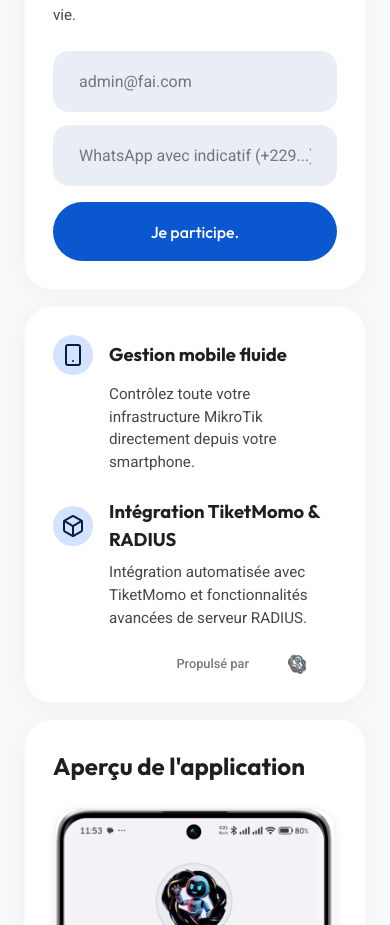
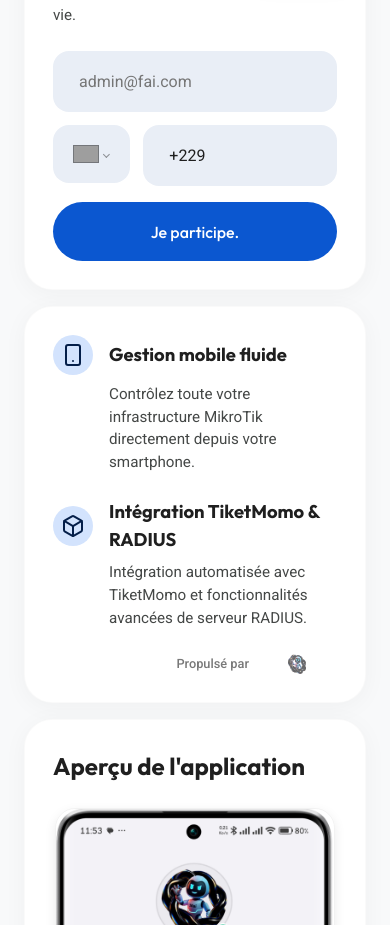
Before and after one commit to JserviceStudio/mikahmo-beta-landing, a Next.js app: page / in a window 390 px wide. Shown: the part 840-1765 px from the top of the page. Built offline with nearby package versions, Linux system fonts and the light colour scheme; grey boxes are pictures that could not be loaded.

Commit message:
feat(ui): implement react-phone-number-input for automatic country code detection and validation

```diff
--- a/package.json
+++ b/package.json
@@ -12,7 +12,8 @@
   "dependencies": {
     "next": "16.2.9",
     "react": "19.2.4",
-    "react-dom": "19.2.4"
+    "react-dom": "19.2.4",
+    "react-phone-number-input": "^3.4.17"
   },
   "devDependencies": {
     "@types/node": "^20",
--- a/src/app/globals.css
+++ b/src/app/globals.css
@@ -312,3 +312,38 @@ h1, h2, h3 {
   width: 24px;
   height: 24px;
 }
+
+/* react-phone-number-input styles */
+.PhoneInput {
+  display: flex;
+  align-items: center;
+  gap: 0.5rem;
+  width: 100%;
+}
+.PhoneInputInput {
+  flex: 1;
+  min-width: 0;
+  width: 100%;
+  padding: 1.2rem 1.5rem;
+  background-color: var(--m3-surface-variant);
+  border: 2px solid transparent;
+  border-radius: var(--bento-inner-radius);
+  color: var(--m3-text-main);
+  font-family: 'Roboto', sans-serif;
+  font-size: 1rem;
+  transition: var(--transition-smooth);
+  outline: none;
+}
+.PhoneInputInput:focus {
+  border-color: var(--m3-primary);
+  background-color: var(--m3-surface);
+}
+.PhoneInputCountry {
+  padding: 1.2rem;
+  background-color: var(--m3-surface-variant);
+  border-radius: var(--bento-inner-radius);
+  height: 100%;
+  display: flex;
+  align-items: center;
+  border: 2px solid transparent;
+}
--- a/src/app/page.tsx
+++ b/src/app/page.tsx
@@ -2,6 +2,8 @@
 
 import { useState, useEffect } from 'react';
 import Image from 'next/image';
+import PhoneInput from 'react-phone-number-input';
+import 'react-phone-number-input/style.css';
 
 const mockups = [
   'Screenshot_2026-06-19-11-44-48-055_com.moailte.mikhmonproai-edit.png',
@@ -235,14 +237,14 @@ export default function Home() {
                   onChange={(e) => setEmail(e.target.value)}
                   disabled={status === 'loading'}
                 />
-                <input
-                  type="tel"
+                <PhoneInput
+                  international
+                  defaultCountry="BJ"
+                  value={whatsapp}
+                  onChange={(value) => setWhatsapp(value || '')}
+                  placeholder={t.form_whatsapp}
+                  disabled={status === 'loading'}
                   required
-                  className="m3-input"
-                  placeholder={t.form_whatsapp}
-                  value={whatsapp}
-                  onChange={(e) => setWhatsapp(e.target.value)}
-                  disabled={status === 'loading'}
                 />
               </div>
               <button
```
Also changed, not shown: 1 other file (tests, documents, lock files or other folders).
